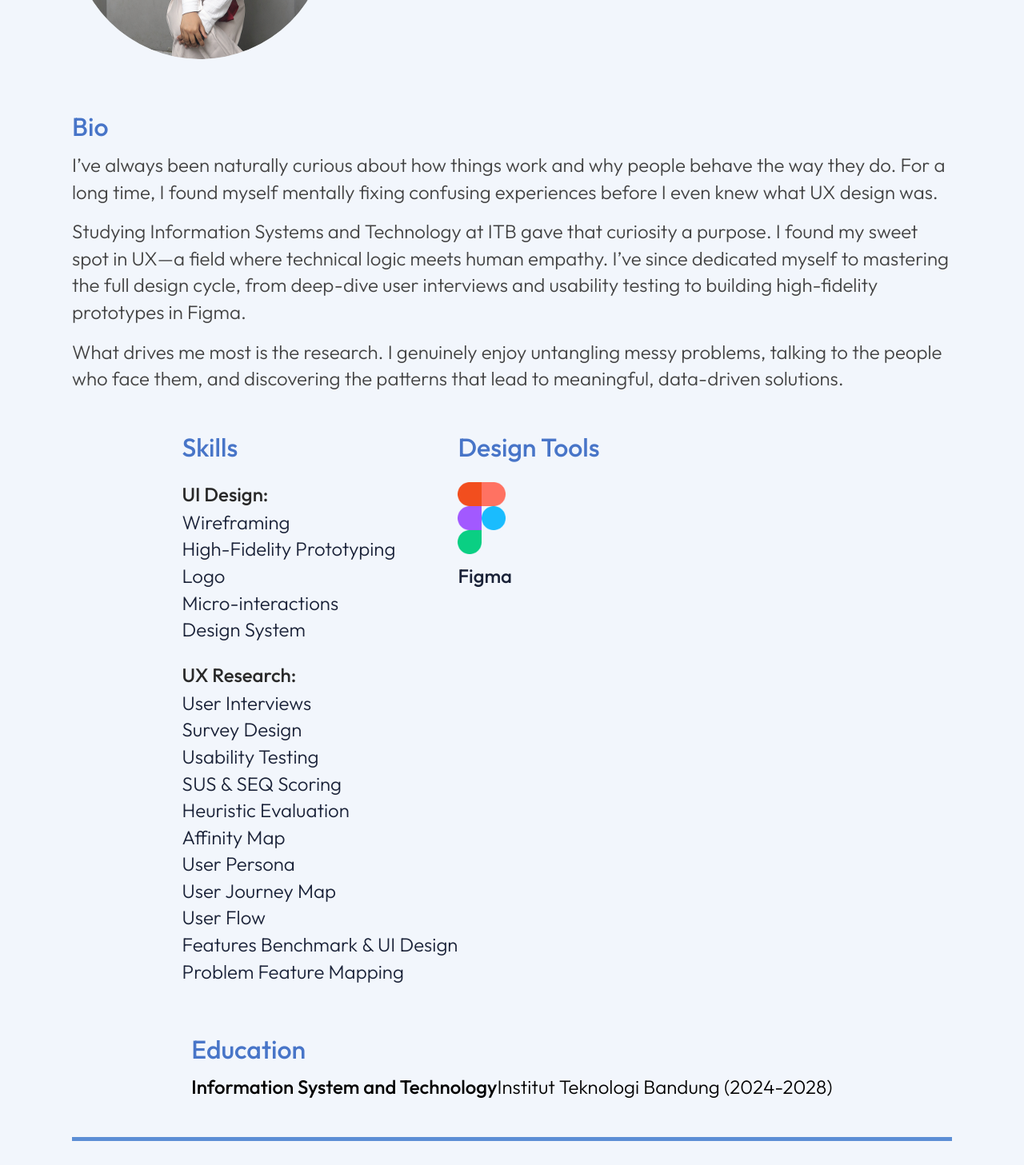
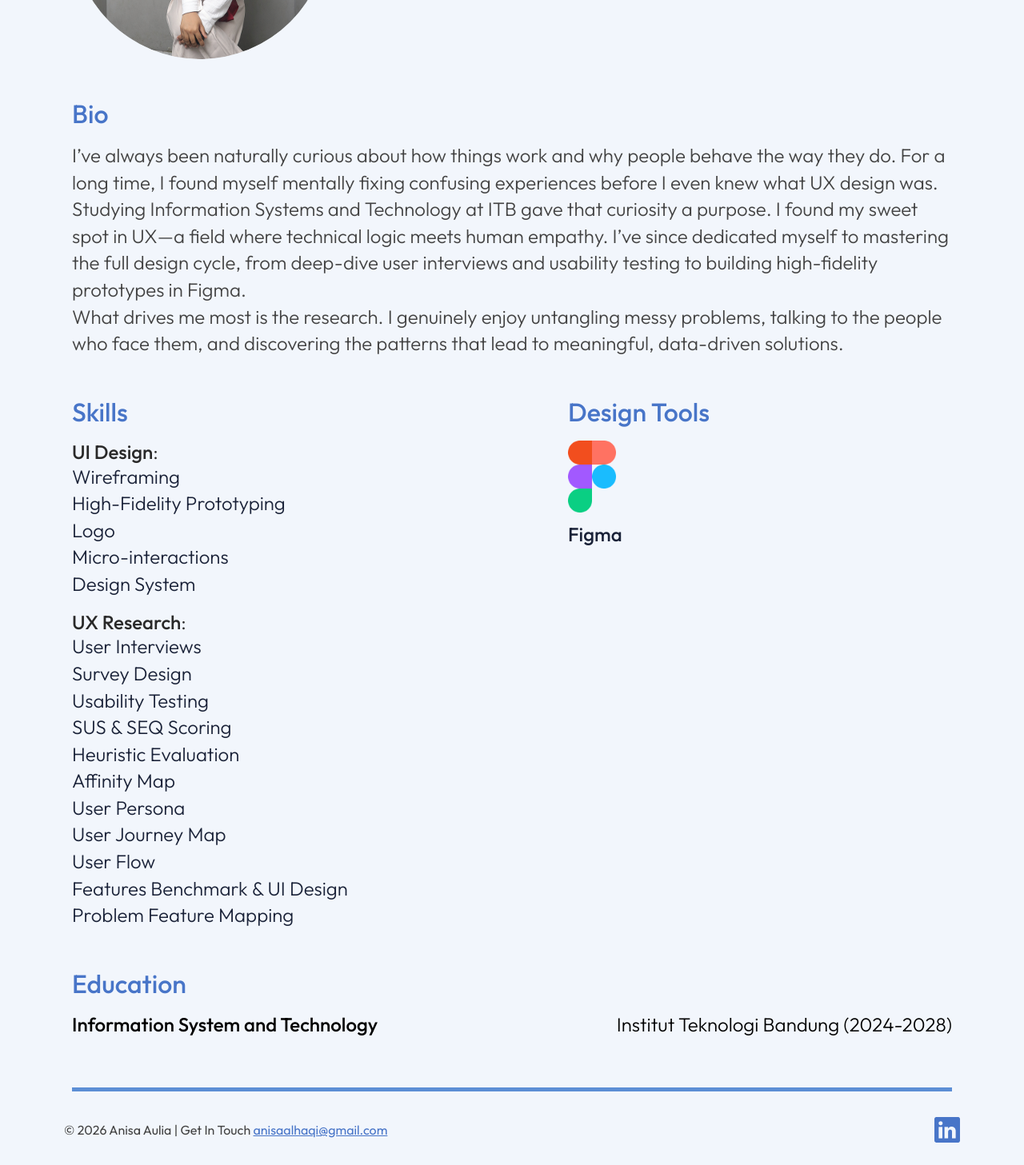
Before and after one commit to anisaalhaqi/portfolio, a Next.js app: page /about in a window 1280 px wide. Shown: the part 400-1857 px from the top of the page at 80% size. Built offline with nearby package versions, Linux system fonts and the light colour scheme; a web font is replaced by a local one.

Commit message:
style: adjust layout for about page

```diff
--- a/src/app/about/page.module.css
+++ b/src/app/about/page.module.css
@@ -16,10 +16,20 @@
   padding: 64px 0;
 }
 
-.heroContent {
+.heroLayout {
   display: flex;
+  flex-direction: column;
   align-items: center;
   gap: 48px;
+  width: 100%;
+}
+
+.heroHeader {
+  display: flex;
+  justify-content: flex-start;
+  align-items: center;
+  gap: 48px;
+  width: 100%;
 }
 
 .profileImage {
@@ -27,42 +37,46 @@
   height: 320px;
   border-radius: 9999px;
   object-fit: cover;
+  flex-shrink: 0;
+}
+
+.heroTextContainer {
+  flex: 1;
+  display: flex;
+  justify-content: center;
 }
 
 .heroText {
-  flex: 1;
+  width: 792px;
+  text-align: center;
+  color: var(--color-text-accent);
   font-size: 32px;
   font-weight: 500;
-  color: var(--color-text-accent);
-  text-align: center;
+  line-height: 1.2;
 }
 
-.bio {
-  padding-bottom: 48px;
+.sectionBlock {
+  width: 100%;
+  display: flex;
+  flex-direction: column;
+  gap: 16px;
 }
 
 .sectionTitle {
+  color: var(--color-primary);
   font-size: 32px;
   font-weight: 500;
-  color: var(--color-primary);
-  margin-bottom: 12px;
 }
 
 .bioText {
-  display: flex;
-  flex-direction: column;
-  gap: 16px;
+  color: var(--color-text-muted);
   font-size: 24px;
   font-weight: 300;
-  color: var(--color-text-muted);
   line-height: 1.4;
 }
 
-.skills {
-  padding-bottom: 48px;
-}
-
-.skillsGrid {
+.gridContainer {
+  width: 100%;
   display: flex;
   justify-content: space-between;
   align-items: flex-start;
@@ -71,115 +85,118 @@
 .skillsColumn {
   display: flex;
   flex-direction: column;
-  gap: 12px;
+  justify-content: flex-start;
+  align-items: flex-start;
+  gap: 16px;
 }
 
-.skillCategory {
-  margin-bottom: 12px;
+.skillEntry {
+  display: flex;
+  flex-direction: column;
 }
 
-.categoryTitle {
+.skillCategoryHeader {
   font-size: 24px;
+  line-height: 1.2;
+}
+
+.skillLabelBold {
+  color: #292929;
   font-weight: 500;
-  color: var(--color-text-card);
-  display: inline;
+}
+
+.skillLabelLight {
+  color: #292929;
+  font-weight: 300;
 }
 
 .skillList {
+  color: #1A2238;
   font-size: 24px;
   font-weight: 300;
-  color: #1A2238;
   line-height: 1.4;
-  margin-top: 4px;
+  list-style: none;
 }
 
 .toolsColumn {
   width: 480px;
   display: flex;
   flex-direction: column;
-  gap: 12px;
+  justify-content: flex-start;
+  align-items: flex-start;
+  gap: 16px;
 }
 
-.figmaTool {
+.figmaContainer {
   display: flex;
   flex-direction: column;
   gap: 12px;
 }
 
-.toolIcon {
+.figmaLogo {
   width: 60px;
   height: auto;
-  object-fit: contain;
 }
 
-.toolName {
+.figmaName {
+  color: #1A2238;
   font-size: 24px;
   font-weight: 500;
-  color: #1A2238;
 }
 
-.education {
-  padding-bottom: 48px;
+.educationRow {
+  width: 100%;
+  display: flex;
+  justify-content: space-between;
+  align-items: flex-start;
 }
 
-.educationItem {
-  display: flex;
-  justify-content: space-between;
-  align-items: center;
+.eduDegree {
+  color: black;
+  font-size: 24px;
+  font-weight: 500;
 }
 
-.degree {
-  font-size: 24px;
-  font-weight: 500;
-  color: #000000;
-}
-
-.school {
+.eduSchool {
+  color: black;
   font-size: 24px;
   font-weight: 300;
-  color: #000000;
-  text-align: right;
 }
 
 @media (max-width: 1024px) {
-  .container {
-    padding: 0 40px;
-  }
-  .heroContent {
+  .heroHeader {
     flex-direction: column;
     text-align: center;
   }
+  .heroTextContainer {
+    width: 100%;
+  }
   .heroText {
-    font-size: 32px;
-  }
-  .bioText, .skillList, .categoryTitle, .toolName, .degree, .school {
-    font-size: 24px;
+    width: 100%;
+    font-size: 28px;
   }
 }
 
 @media (max-width: 768px) {
-  .container {
-    padding: 0 20px;
+  .heroHeader {
+    gap: 24px;
   }
   .profileImage {
     width: 250px;
     height: 250px;
   }
-  .heroText {
-    font-size: 24px;
-  }
-  .skillsGrid {
+  .gridContainer {
     flex-direction: column;
     gap: 48px;
   }
   .toolsColumn {
     width: 100%;
   }
-  .educationItem {
+  .educationRow {
     flex-direction: column;
     gap: 8px;
   }
-  .bioText, .skillList, .categoryTitle, .toolName, .degree, .school {
+  .bioText, .skillCategoryHeader, .skillList, .figmaName, .eduDegree, .eduSchool {
     font-size: 18px;
   }
 }
--- a/src/app/about/page.tsx
+++ b/src/app/about/page.tsx
@@ -6,21 +6,21 @@ export default function About() {
     <main className={styles.main}>
       <section className={styles.hero}>
         <div className={styles.container}>
-          <div className={styles.heroContent}>
+          <div className={styles.heroLayout}>
+            <div className={styles.heroHeader}>
               <img
                 src="/icons/profile-picture.png"
                 alt="Anisa Aulia"
                 className={styles.profileImage}
               />
+              <div className={styles.heroTextContainer}>
                 <p className={styles.heroText}>
                   UI/UX Designer & Researcher with a background in Information System and Technology
                 </p>
               </div>
             </div>
-      </section>
 
-      <section className={styles.bio}>
-        <div className={styles.container}>
+            <div className={styles.sectionBlock}>
               <h2 className={styles.sectionTitle}>Bio</h2>
               <div className={styles.bioText}>
                 <p>
@@ -34,15 +34,15 @@ export default function About() {
                 </p>
               </div>
             </div>
-      </section>
 
-      <section className={styles.skills}>
-        <div className={styles.container}>
-          <div className={styles.skillsGrid}>
+            <div className={styles.gridContainer}>
               <div className={styles.skillsColumn}>
                 <h2 className={styles.sectionTitle}>Skills</h2>
-              <div className={styles.skillCategory}>
-                <h3 className={styles.categoryTitle}>UI Design:</h3>
+                <div className={styles.skillEntry}>
+                  <p className={styles.skillCategoryHeader}>
+                    <span className={styles.skillLabelBold}>UI Design</span>
+                    <span className={styles.skillLabelLight}>:</span>
+                  </p>
                   <ul className={styles.skillList}>
                     <li>Wireframing</li>
                     <li>High-Fidelity Prototyping</li>
@@ -51,8 +51,11 @@ export default function About() {
                     <li>Design System</li>
                   </ul>
                 </div>
-              <div className={styles.skillCategory}>
-                <h3 className={styles.categoryTitle}>UX Research:</h3>
+                <div className={styles.skillEntry}>
+                  <p className={styles.skillCategoryHeader}>
+                    <span className={styles.skillLabelBold}>UX Research</span>
+                    <span className={styles.skillLabelLight}>:</span>
+                  </p>
                   <ul className={styles.skillList}>
                     <li>User Interviews</li>
                     <li>Survey Design</li>
@@ -71,21 +74,20 @@ export default function About() {
 
               <div className={styles.toolsColumn}>
                 <h2 className={styles.sectionTitle}>Design Tools</h2>
-              <div className={styles.figmaTool}>
-                <img src="/icons/figma.png" alt="Figma" className={styles.toolIcon} />
-                <span className={styles.toolName}>Figma</span>
+                <div className={styles.figmaContainer}>
+                  <img src="/icons/figma.png" alt="Figma" className={styles.figmaLogo} />
+                  <span className={styles.figmaName}>Figma</span>
                 </div>
               </div>
             </div>
+
+            <div className={styles.sectionBlock}>
+              <h2 className={styles.sectionTitle}>Education</h2>
+              <div className={styles.educationRow}>
+                <span className={styles.eduDegree}>Information System and Technology</span>
+                <span className={styles.eduSchool}>Institut Teknologi Bandung (2024-2028)</span>
               </div>
-      </section>
-
-      <section className={styles.education}>
-        <div className={styles.container}>
-          <h2 className={styles.sectionTitle}>Education</h2>
-          <div className={styles.educationItem}>
-            <span className={styles.degree}>Information System and Technology</span>
-            <span className={styles.school}>Institut Teknologi Bandung (2024-2028)</span>
+            </div>
           </div>
         </div>
       </section>
```
Lines whose indentation alone changed are shown as unchanged.
